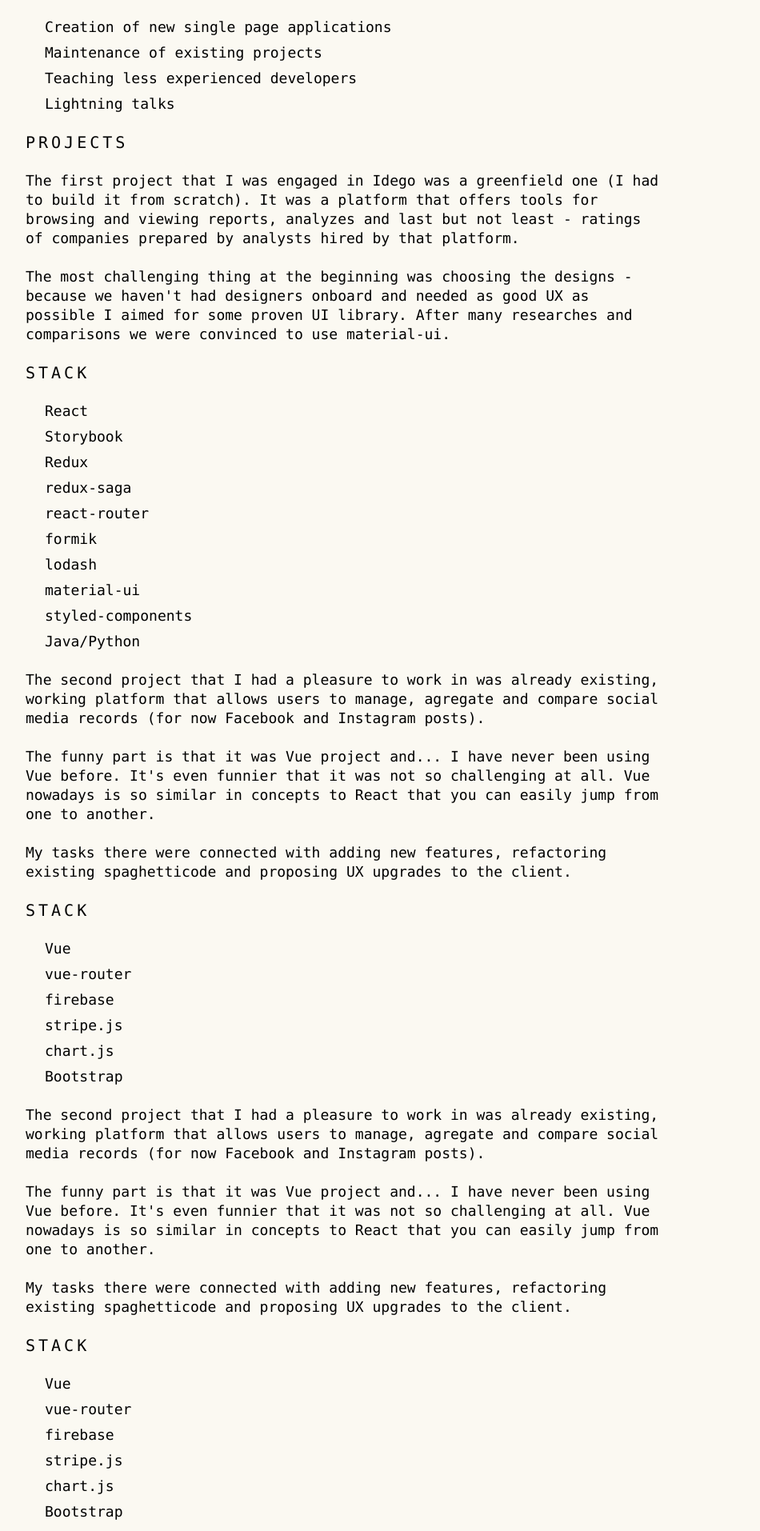
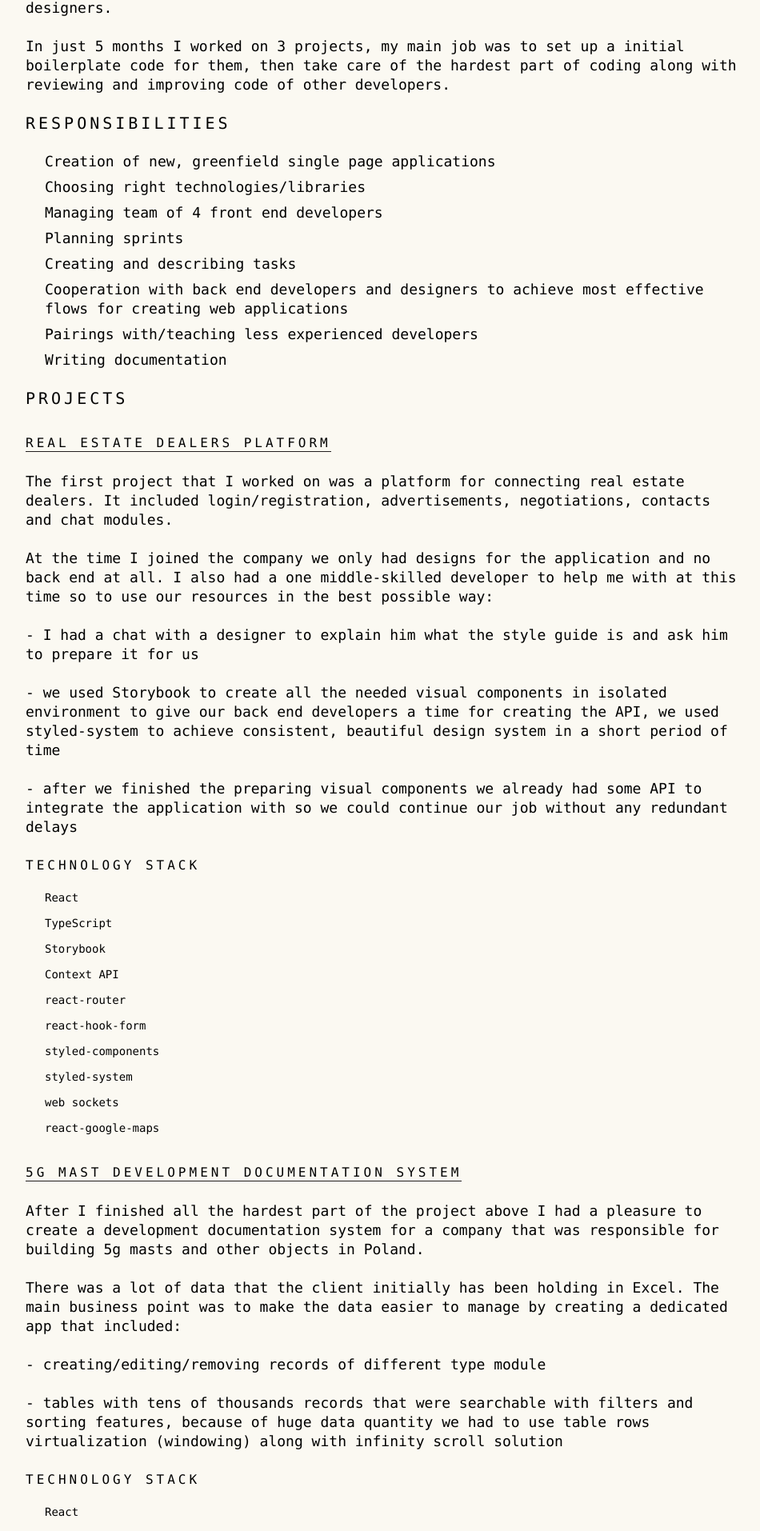
Before and after one commit to patryknawolski/resume, a Next.js app: page / in a window 1280 px wide. Shown: the part 690-2604 px from the top of the page at 80% size, without its empty margins (16-966 px from the left). Built offline with nearby package versions, Linux system fonts and the light colour scheme.

Commit message:
Add second employment and project titles to Employment component

```diff
--- a/src/components/Employment.tsx
+++ b/src/components/Employment.tsx
@@ -4,8 +4,10 @@ export type EmploymentProps = {
   startDate: string;
   endDate?: string;
   title: string;
+  intro?: string | Array<string>;
   responsibilities: Array<string>;
   projects: Array<{
+    title?: string;
     description: string | Array<string>;
     stack: Array<string>;
   }>;
@@ -15,11 +17,12 @@ export const Employment: React.FC<EmploymentProps> = ({
   startDate,
   endDate,
   title,
+  intro,
   responsibilities,
   projects,
 }) => (
-  <>
-    <div className={styles.eploymentHistoryTitleGrid}>
+  <div className={styles.employment}>
+    <div className={styles.employmentHistoryTitleGrid}>
       <div className={styles.textUnderscored}>
         <p className={styles.noMargin}>
           {startDate} — {endDate ?? "Present"}
@@ -29,6 +32,13 @@ export const Employment: React.FC<EmploymentProps> = ({
         <p className={styles.noMargin}>{title}</p>
       </div>
     </div>
+    <>
+      {intro
+        ? (intro === "string" ? [intro] : (intro as Array<string>)).map(
+            (text) => <p>{text}</p>
+          )
+        : null}
+    </>
     <h3>Responsibilities</h3>
     <ul>
       {responsibilities.map((responsibility) => (
@@ -36,45 +46,24 @@ export const Employment: React.FC<EmploymentProps> = ({
       ))}
     </ul>
     <h3>Projects</h3>
-    {projects.map(({ description, stack }) => (
-      <>
+    {projects.map(({ title, description, stack }) => (
+      <div className={styles.employmentProject}>
+        <h4 className={styles.employmentProjectTitle}>
+          <span className={styles.textUnderscored}>{title}</span>
+        </h4>
         {(description === "string"
           ? [description]
           : (description as Array<string>)
         ).map((text) => (
           <p>{text}</p>
         ))}
-        <h3>Stack</h3>
-        <ul>
+        <h5>Technology Stack</h5>
+        <ul className={styles.employmentStackList}>
           {stack.map((stackItem) => (
             <li>{stackItem}</li>
           ))}
         </ul>
-      </>
+      </div>
     ))}
-    <p>
-      The second project that I had a pleasure to work in was already existing,
-      working platform that allows users to manage, agregate and compare social
-      media records (for now Facebook and Instagram posts).
-    </p>
-    <p>
-      The funny part is that it was Vue project and... I have never been using
-      Vue before. It's even funnier that it was not so challenging at all. Vue
-      nowadays is so similar in concepts to React that you can easily jump from
-      one to another.
-    </p>
-    <p>
-      My tasks there were connected with adding new features, refactoring
-      existing spaghetticode and proposing UX upgrades to the client.
-    </p>
-    <h3>Stack</h3>
-    <ul>
-      <li>Vue</li>
-      <li>vue-router</li>
-      <li>firebase</li>
-      <li>stripe.js</li>
-      <li>chart.js</li>
-      <li>Bootstrap</li>
-    </ul>
-  </>
+  </div>
 );
--- a/src/pages/index.tsx
+++ b/src/pages/index.tsx
@@ -1,6 +1,72 @@
 import Head from "next/head";
 import styles from "@/styles/Home.module.css";
 import { Employment, EmploymentProps } from "@/components/Employment";
+
+const SoftMakerProps: EmploymentProps = {
+  startDate: "March 2021",
+  title: "Frontend Tech Lead, SoftMaker, Warsaw",
+  intro: [
+    `I have joined SoftMaker as the main person responsible for front end development, I quickly took it to the next level by introducing TypeScript, Storybook, styled-system, pull request flow and other technologies/practices to developers and designers.`,
+    `In just 5 months I worked on 3 projects, my main job was to set up a initial boilerplate code for them, then take care of the hardest part of coding along with reviewing and improving code of other developers.`,
+  ],
+  responsibilities: [
+    "Creation of new, greenfield single page applications",
+    "Choosing right technologies/libraries",
+    "Managing team of 4 front end developers",
+    "Planning sprints",
+    "Creating and describing tasks",
+    "Cooperation with back end developers and designers to achieve most effective flows for creating web applications",
+    "Pairings with/teaching less experienced developers",
+    "Writing documentation",
+  ],
+  projects: [
+    {
+      title: "Real estate dealers platform",
+      description: [
+        "The first project that I worked on was a platform for connecting real estate dealers. It included login/registration, advertisements, negotiations, contacts and chat modules.",
+        `At the time I joined the company we only had designs for the application and no back end at all. I also had a one middle-skilled developer to help
+        me with at this time so to use our resources in the best possible way:`,
+        "- I had a chat with a designer to explain him what the style guide is and ask him to prepare it for us",
+        "- we used Storybook to create all the needed visual components in isolated environment to give our back end developers a time for creating the API, we used styled-system to achieve consistent, beautiful design system in a short period of time",
+        "- after we finished the preparing visual components we already had some API to integrate the application with so we could continue our job without any redundant delays",
+      ],
+      stack: [
+        "React",
+        "TypeScript",
+        "Storybook",
+        "Context API",
+        "react-router",
+        "react-hook-form",
+        "styled-components",
+        "styled-system",
+        "web sockets",
+        "react-google-maps",
+      ],
+    },
+    {
+      title: "5g mast development documentation system",
+      description: [
+        "After I finished all the hardest part of the project above I had a pleasure to create a development documentation system for a company that was responsible for building 5g masts and other objects in Poland.",
+        "There was a lot of data that the client initially has been holding in Excel. The main business point was to make the data easier to manage by creating a dedicated app that included:",
+        "- creating/editing/removing records of different type module",
+        "- tables with tens of thousands records that were searchable with filters and sorting features, because of huge data quantity we had to use table rows virtualization (windowing) along with infinity scroll solution",
+      ],
+      stack: [
+        "React",
+        "TypeScript",
+        "Context API",
+        "react-router",
+        "react-hook-form",
+        "styled-components",
+        "styled-system",
+        "react-query",
+        "react-table",
+        "react-window",
+        "react-window-infinite-loader",
+      ],
+    },
+  ],
+};
 
 const IdegoGroupProps: EmploymentProps = {
   startDate: "September 2019",
@@ -14,6 +80,7 @@ const IdegoGroupProps: EmploymentProps = {
   ],
   projects: [
     {
+      title: "Stock Market Analysis Tool",
       description: [
         `The first project that I was engaged in Idego was a greenfield one (I had
             to build it from scratch). It was a platform that offers tools for
@@ -38,6 +105,7 @@ const IdegoGroupProps: EmploymentProps = {
       ],
     },
     {
+      title: "Social Media Management Tool",
       description: [
         `The second project that I had a pleasure to work in was already existing,
         working platform that allows users to manage, agregate and compare social
@@ -112,6 +180,7 @@ export default function Home() {
         </section>
         <section>
           <h2>Employment history</h2>
+          <Employment {...SoftMakerProps} />
           <Employment {...IdegoGroupProps} />
         </section>
       </main>
--- a/src/styles/Home.module.css
+++ b/src/styles/Home.module.css
@@ -8,7 +8,7 @@
 }
 
 .container {
-  max-width: 50rem;
+  max-width: 56rem;
   /* temporary */
   margin-left: 48px;
 }
@@ -33,10 +33,30 @@
   bottom: -2px;
 }
 
-.eploymentHistoryTitleGrid {
+.employment {
+  margin: 3rem 0;
+}
+
+.employmentProject {
+  margin: 2rem 0;
+}
+
+.employmentProjectTitle {
+  margin: 1.5rem 0;
+  font-size: 16px;
+  text-transform: uppercase;
+  letter-spacing: 0.25rem;
+  font-weight: 100;
+}
+
+.employmentHistoryTitleGrid {
   display: grid;
   grid-template-columns: 300px 1fr;
   grid-column-gap: 30px;
+}
+
+.employmentStackList {
+  font-size: 0.875rem;
 }
 
 .noMargin {
--- a/src/styles/globals.css
+++ b/src/styles/globals.css
@@ -124,6 +124,14 @@ h3 {
   letter-spacing: 0.25rem;
 }
 
+h5 {
+  font-size: 1rem;
+  font-weight: 100;
+  margin: 1rem 0;
+  text-transform: uppercase;
+  letter-spacing: 0.25rem;
+}
+
 p {
   margin: 1.5rem 0;
 }
```
